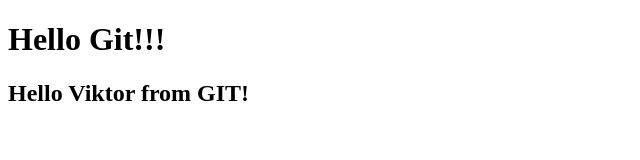
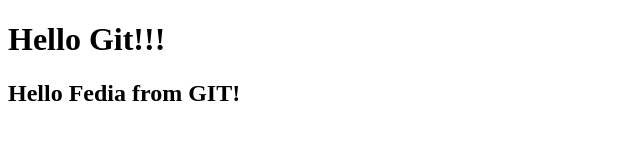
Before and after one commit to kulbokasr/fake-project, a plain HTML site: page index.html in a window 1280 px wide. Shown: the full height of the page, 0-640 px from the left. Drawn offline with Linux system fonts and the light colour scheme.

Commit message:
Bandom konflikto situacija

```diff
--- a/index.html
+++ b/index.html
@@ -5,7 +5,7 @@
     </head>
     <body>
         <h1>Hello Git!!!</h1>
-        <h2>Hello Viktor from GIT!</h2>
+        <h2>Hello Fedia from GIT!</h2>
     </body>
 
 </html>
```
